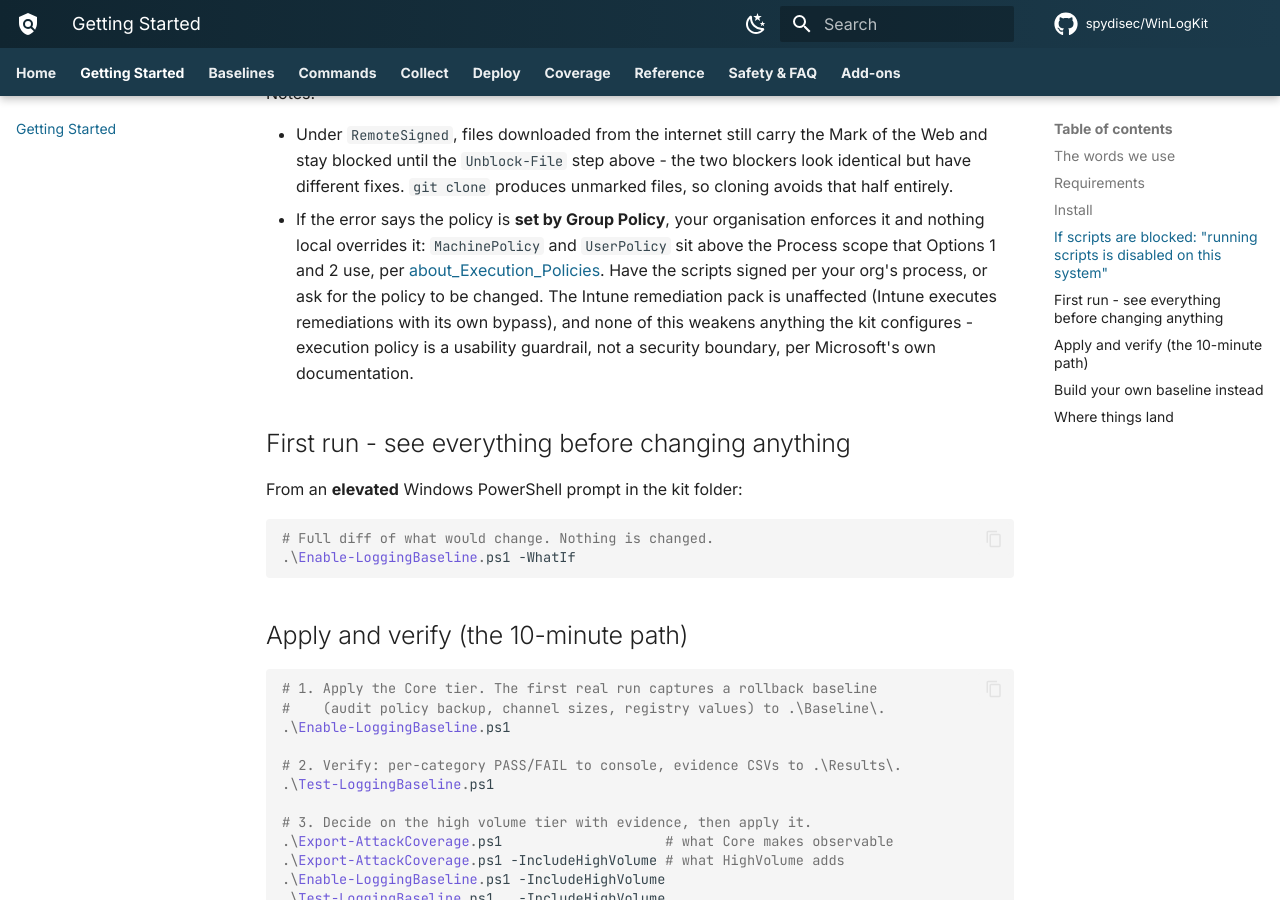
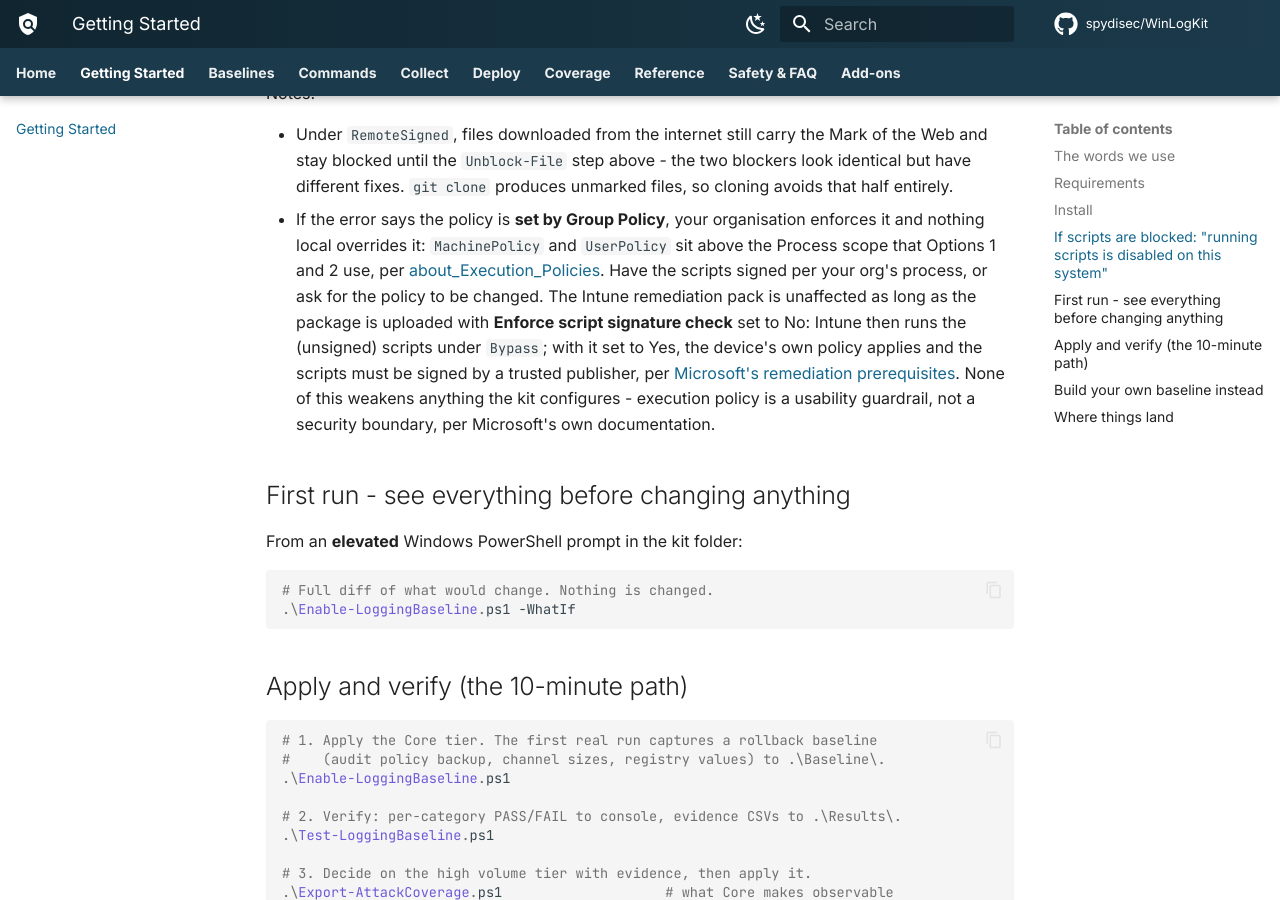
Before and after one commit to spydisec/WinLogKit, an MkDocs documentation site: the page built from docs/getting-started.md, in a window 1280 px wide and 900 px high, scrolled down 1856 px. Built offline with MkDocs 1.6.1 and Material for MkDocs 9.7.7, drawn with Linux system fonts in a browser that asks for light colours; comment, search, counter and statistics services are not loaded.

Commit message:
Docs: Intune pack needs "Enforce script signature check" set to No
The generated remediation scripts are unsigned. Intune runs them under
Bypass only when the signature check is off; with it on, the device's
execution policy applies (CodeRabbit on #30, confirmed against
Microsoft's remediation prerequisites).

Co-Authored-By: Claude Fable 5.1 <noreply@anthropic.com>

```diff
--- a/docs/getting-started.md
+++ b/docs/getting-started.md
@@ -82,9 +82,13 @@ Notes:
   `UserPolicy` sit above the Process scope that Options 1 and 2 use, per
   [about_Execution_Policies](https://learn.microsoft.com/powershell/module/microsoft.powershell.core/about/about_execution_policies).
   Have the scripts signed per your org's process, or ask for the policy to
-  be changed. The Intune remediation pack is unaffected (Intune
-  executes remediations with its own bypass), and none of this weakens
-  anything the kit configures - execution policy is a usability guardrail,
+  be changed. The Intune remediation pack is unaffected as long as the
+  package is uploaded with **Enforce script signature check** set to No:
+  Intune then runs the (unsigned) scripts under `Bypass`; with it set to
+  Yes, the device's own policy applies and the scripts must be signed by a
+  trusted publisher, per
+  [Microsoft's remediation prerequisites](https://learn.microsoft.com/intune/device-management/tools/deploy-remediations#prerequisites).
+  None of this weakens anything the kit configures - execution policy is a usability guardrail,
   not a security boundary, per Microsoft's own documentation.
 
 ## First run - see everything before changing anything
```
Also changed, not shown: docs/deployment.md (+6 -2 lines).
